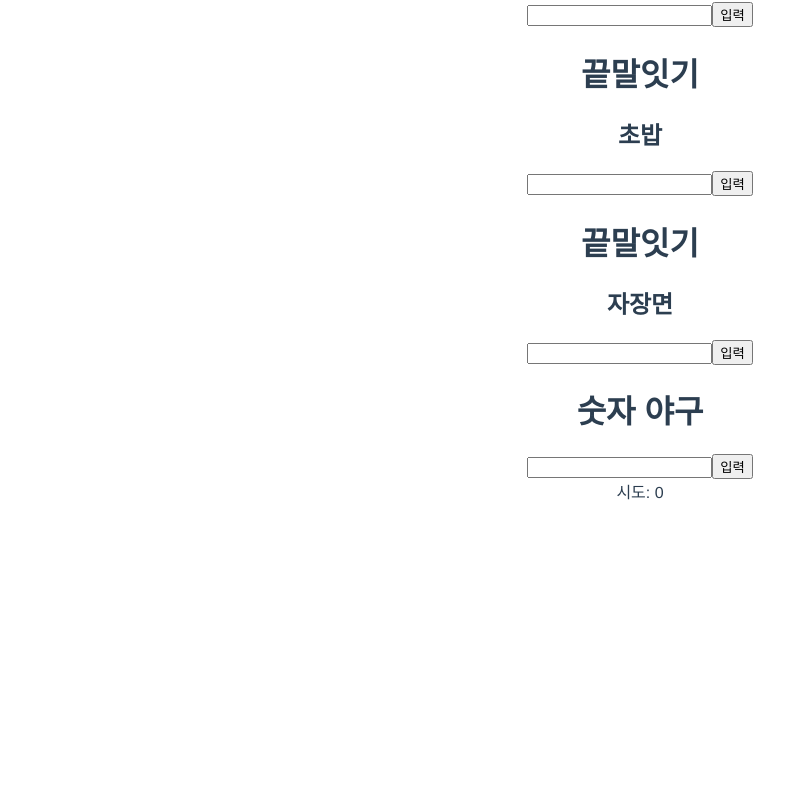
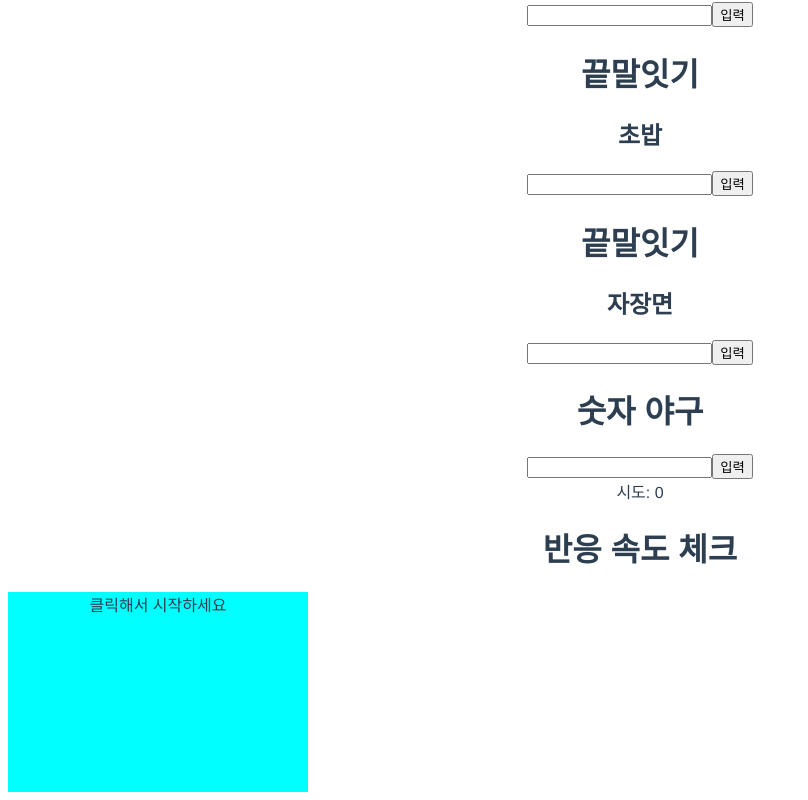
Before and after one commit to kangansoo/vue-webgame-zerocho-, a Vue app: page / in a window 1280 px wide. Shown: the part 180-980 px from the top of the page, without its empty margins (0-808 px from the left). Before the commit the page ends 800 px from the top, so only its background shows below. Built offline with nearby package versions, Linux system fonts and the light colour scheme.

Commit message:
:sparkles: 반응속도 체크 앱 만들기

```diff
--- a/src/App.vue
+++ b/src/App.vue
@@ -14,12 +14,14 @@
     <WordRelay startWord="초밥"/>
     <WordRelay startWord="자장면"/>
     <NumberBaseball />
+    <ResponseCheck />
 
   </div>
 </template>
 <script>
 import WordRelay from './components/WordRelay.vue';
 import NumberBaseball from './components/NumberBaseball.vue';
+import ResponseCheck from './components/ResponseCheck.vue';
 export default {
   name: 'App', //vue 인스턴스
   data() {
@@ -51,7 +53,8 @@ export default {
   },
   components: {
     WordRelay,
-    NumberBaseball
+    NumberBaseball,
+    ResponseCheck,
   }
 }
 </script>
--- a/src/components/NumberBaseball.vue
+++ b/src/components/NumberBaseball.vue
@@ -31,9 +31,9 @@ export default {
     data() {
         return {
             answer: getNumbers(), // ex) [1, 4, 2, 4] 배열 형식
-            tries: [],
-            value: '',
-            result: '',
+            tries: [], //시도
+            value: '', //입력값
+            result: '', //결과
         }
     },
     methods: {
@@ -50,7 +50,7 @@ export default {
                 this.tries = [];
                 this.$refs.answer.focus();
             } else {
-                if (this.tries.length > 9){
+                if (this.tries.length > 9){ //실패
                     this.result = `10번 초과하여 실패! 정답은 ${this.answer.join(',')}입니다.`
                     alert('게임을 다시 실행합니다.')
                     this.value = '';
--- /dev/null
+++ b/src/components/ResponseCheck.vue
@@ -0,0 +1,77 @@
+<template>
+    <div>
+        <h1>반응 속도 체크</h1>
+        <div id="screen" :class="state" @click="onClickScreen">{{ message }}</div>
+        <div v-show="result.length">
+        <!-- v-show가 트루일 때 보이고 아니면 안 보임
+        v-if와의 차이. v-if는 개발자 도구에서 태그를 안 보이게 하고
+        v-show는 태그에서 style을 display:none으로 설정 -->
+            <div>평균 시간: {{ average }}ms</div>
+            <button @click="onReset">리셋</button>
+        </div>
+    </div>
+</template>
+<script>
+let startTime = 0;
+let endTime = 0;
+let timeout = null;
+export default {
+    name: 'ResponseCheck',
+    data() {
+        return{
+            result: [],
+            state: 'waiting',
+            message: '클릭해서 시작하세요'
+        }
+    },
+    computed: {
+        average() {
+            return this.result.reduce((a, c) => a + c, 0) / this.result.length || 0;
+        }
+    },
+    methods: {
+        onReset() {
+            this.result=[];
+        },
+        onClickScreen() {
+            if(this.state === 'waiting'){
+                this.state = 'ready';
+                this.message = '초록색이 되면 클릭하세요';
+                timeout = setTimeout(()=>{
+                    this.state = 'now';
+                    this.message = '지금 클릭!';
+                    startTime = new Date();
+                }, Math.floor(Math.random()*1000) + 2000); //2~3초
+            }else if(this.state === 'ready'){
+                clearTimeout(timeout);
+                this.state = 'waiting';
+                this.message = '너무 성급하시군요! 초록색이 된 후에 클릭하세요';
+            }else if(this.state === 'now'){
+                endTime = new Date();
+                this.state = 'waiting'
+                this.message = '클릭해서 시작하세요.';
+                this.result.push(endTime-startTime);
+            }
+        }
+    },
+}
+</script>
+<style scoped>
+/* style에 scoped를 붙이면 해당 컴포넌트에서만 css가 적용됨 */
+    #screen {
+        width: 300px;
+        height: 200px;
+        text-align: center;
+        user-select: none;
+    }
+    #screen.waiting {
+        background-color: aqua;
+    }
+    #screen.ready {
+        background-color: red;
+        color: white;
+    }
+    #screen.now {
+        background-color: greenyellow;
+    }
+</style>
```
